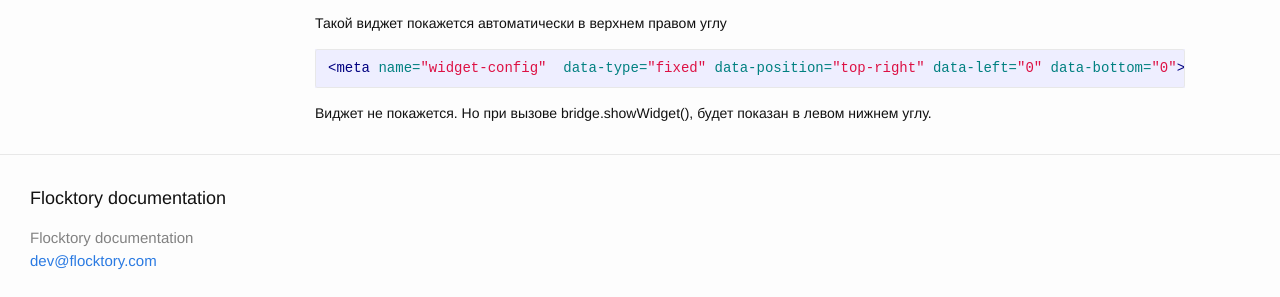
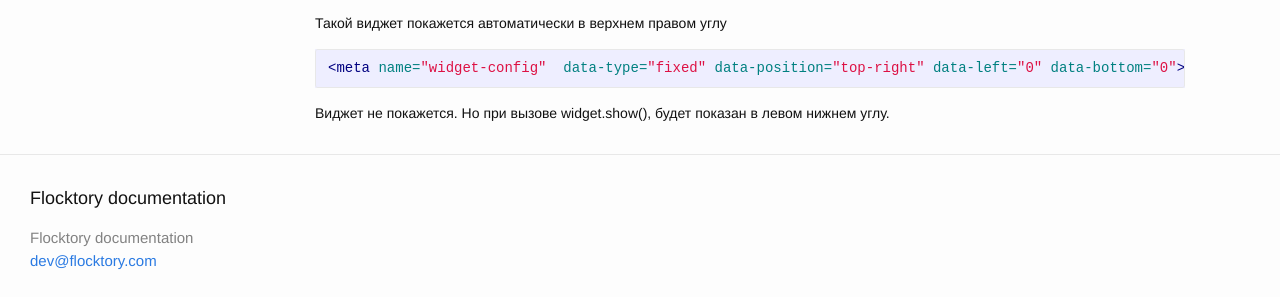
Before and after one commit to flocktory/flocktory.github.io, a Jekyll site: the page built from _docs_ru/widget/widget-config.md, in a window 1280 px wide. Shown: the part 1384-1681 px from the top of the page. Built offline with Jekyll 4.4.1, drawn with Linux system fonts in a browser that asks for light colours.

Commit message:
Update widget-config.md

````diff
--- a/_docs_ru/widget/widget-config.md
+++ b/_docs_ru/widget/widget-config.md
@@ -70,4 +70,4 @@ section: widget
 ```html
 <meta name="widget-config"  data-type="fixed" data-position="top-right" data-left="0" data-bottom="0">
 ```
-Виджет не покажется. Но при вызове bridge.showWidget(), будет показан в левом нижнем углу.
+Виджет не покажется. Но при вызове widget.show(), будет показан в левом нижнем углу.
````
